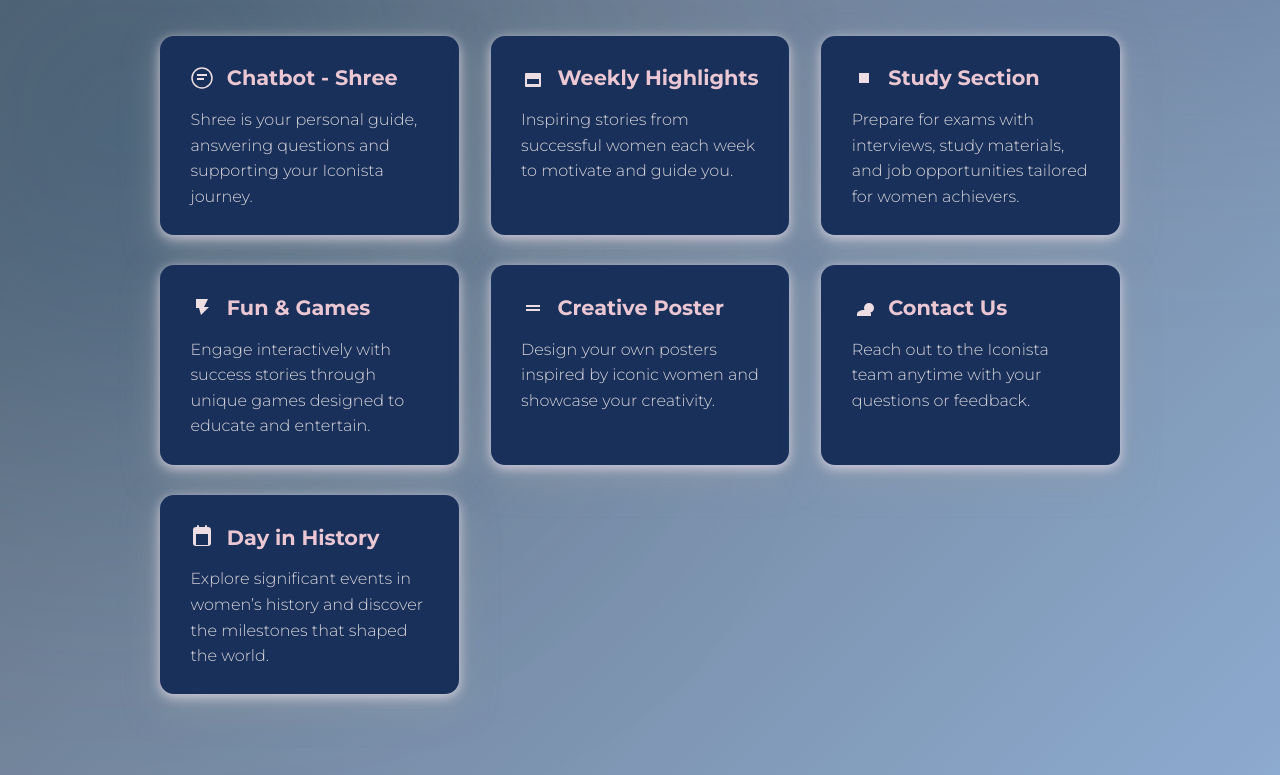
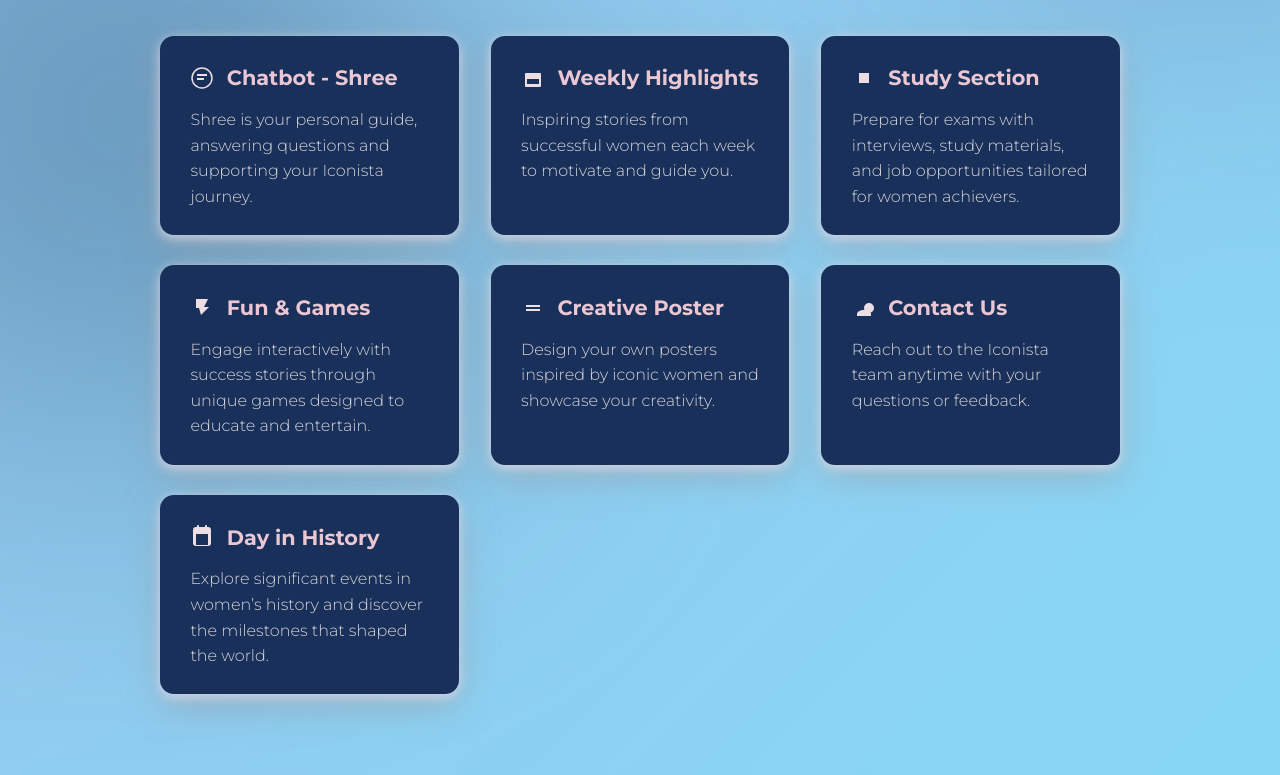
Before and after one commit to AJankita03/about, a plain HTML site: page index.html in a window 1280 px wide. Shown: the part 567-1342 px from the top of the page. Drawn offline with Linux system fonts and the light colour scheme.

Commit message:
Update index.html

```diff
--- a/index.html
+++ b/index.html
@@ -11,7 +11,7 @@
   body {
     margin: 0;
     font-family: 'Montserrat', sans-serif;
-    background: linear-gradient(135deg, #596067, #95b6e0 70%);
+   background: linear-gradient(135deg, #9dc5ef, #83daf5 70%);
     color: #fff5f5;
     line-height: 1.6;
     overflow-x: hidden;
```
